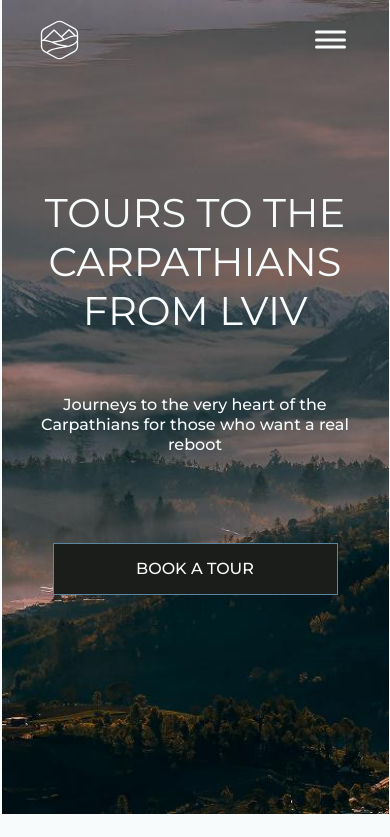
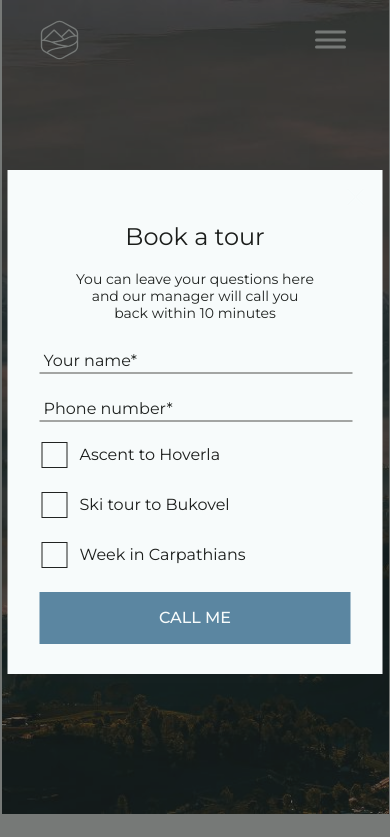
Before and after one commit to Lyadskyi/Carpathians, a plain HTML site: page index.html in a window 390 px wide. Both pictures are taken after a click on the button "BOOK A TOUR". Shown: the top 837 px of the page. Drawn offline with nearby package versions, Linux system fonts and the light colour scheme.

Commit message:
Made a modal window Book a tour for the mobile version

```diff
--- a/css/styles.css
+++ b/css/styles.css
@@ -1,4 +1,4 @@
-/* ===== COMMON STYLES { TAGS } ===== */
+/* ----- COMMON STYLES { TAGS } ----- */
 
 address {
 	font-style: normal;
@@ -54,7 +54,7 @@ ol {
 	outline: 1px solid palevioletred;
 } */
 
-/* ===== COMMON STYLES { CLASSES } ===== */
+/* ----- COMMON STYLES { CLASSES } ----- */
 
 .container {
 	padding: 0 32px;
@@ -82,7 +82,7 @@ ol {
 	margin-bottom: 28px;
 }
 
-/* ===== COMMON GLOBAL STYLES ===== */
+/* ----- COMMON GLOBAL STYLES ----- */
 
 .visually-hidden {
 	position: absolute;
@@ -103,7 +103,7 @@ ol {
 	height: 100vh;
 }
 
-/* !========== MOBILE ==========! */
+/* ! ========== MOBILE ========== ! */
 /* Layout: width: 375px(content-311px); height: 5396px; */
 
 @media screen and (min-width: 320px) {
@@ -114,7 +114,7 @@ ol {
 	}
 }
 
-/* ===== MOBILE (HEADER) STYLES ===== */
+/* ----- MOBILE (HEADER) STYLES ----- */
 
 .main-header-container {
 	position: absolute;
@@ -140,7 +140,7 @@ ol {
 	line-height: 0;
 }
 
-/* ===== MOBILE (SECTION HERO) STYLES ===== */
+/* ----- MOBILE (SECTION HERO) STYLES ----- */
 /* Layout: width: 375px(content-315px); height: 788px; */
 
 .sec-hero {
@@ -221,7 +221,7 @@ ol {
 	display: none;
 }
 
-/* ===== MOBILE (SECTION ABOUT US) STYLES ===== */
+/* ----- MOBILE (SECTION ABOUT US) STYLES ----- */
 /* Layout: width: 311px; height: 395px; */
 
 .about-us-description {
@@ -234,7 +234,7 @@ ol {
 	margin-bottom: 20px;
 }
 
-/* ===== MOBILE (SECTION OUR ADVANTAGES) STYLES ===== */
+/* ----- MOBILE (SECTION OUR ADVANTAGES) STYLES ----- */
 /* Layout: width: 315px; height: 621px; */
 
 .advantages-container {
@@ -301,7 +301,7 @@ ol {
 	margin-right: 8px;
 }
 
-/* ===== MOBILE (SECTION UPCOMING TOURS) STYLES ===== */
+/* ----- MOBILE (SECTION UPCOMING TOURS) STYLES ----- */
 /* Layout: width: 311px; height: 646px; */
 
 .image-container {
@@ -329,6 +329,14 @@ ol {
 	background-position: center;
 	background-repeat: no-repeat;
 	background-size: contain;
+}
+
+.tours-list-item-bukovel {
+	display: none;
+}
+
+.tours-list-item-carpathians {
+	display: none;
 }
 
 .tours-card-content {
@@ -372,7 +380,7 @@ ol {
 	outline-color: #5b86a1;
 }
 
-/* ===== MOBILE (SECTION REVIEWS) STYLES ===== */
+/* ----- MOBILE (SECTION REVIEWS) STYLES ----- */
 /* Layout: width: 311px; height: 1003px; */
 
 .reviews-list {
@@ -487,7 +495,7 @@ ol {
 	display: none;
 }
 
-/* ===== MOBILE (SECTION GALLERY) STYLES ===== */
+/* ----- MOBILE (SECTION GALLERY) STYLES ----- */
 /* Layout: width: 4480px; height: 599px; */
 /*
 .swiper-button-prev {
@@ -506,7 +514,7 @@ ol {
 	color: #5b86a1;;
 } */
 
-/* ===== MOBILE (SECTION QUESTIONS) STYLES ===== */
+/* ----- MOBILE (SECTION QUESTIONS) STYLES ----- */
 /* Layout: width: 375px; height: 632px; */
 
 .sec-questions {
@@ -629,7 +637,7 @@ ol {
 	outline-color: #5b86a1;
 }
 
-/* ===== MOBILE (FOOTER) STYLES ===== */
+/* ----- MOBILE (FOOTER) STYLES ----- */
 /* Layout: width: 375px; height: 400px; */
 
 .main-footer {
@@ -706,7 +714,7 @@ ol {
 	display: block;
 }
 
-/* ===== MOBILE (SIDE-OUT MENU) STYLES ===== */
+/* ----- MOBILE (SIDE-OUT MENU) STYLES ----- */
 /* Layout: width: 233px; height: 787; */
 
 .side-out-menu {
@@ -778,11 +786,187 @@ ol {
 	fill: #5b86a1;
 }
 
-/* !========== TABLET ==========! */
+/* ! ========== BACKDROP - MODAL WINDOW "BOOK A TOUR" ========== */
+
+.backdrop-book-a-tour {
+	display: block;
+	position: fixed;
+	top: 0;
+	left: 0;
+	width: 100%;
+	height: 100%;
+	overflow: auto;
+	z-index: 900;
+	background-color: rgba(32, 35, 33, 0.6);
+
+	opacity: 0;
+	visibility: hidden;
+	pointer-events: none;
+	transition: opacity 250ms linear, visibility 250ms linear;
+}
+
+.backdrop-book-a-tour.is-open {
+	opacity: 1;
+	visibility: visible;
+	pointer-events: auto;
+}
+
+/* ----- MOBILE STYLES - MODAL WINDOW "BOOK A TOUR" ----- */
+
+.modal-window {
+	position: absolute;
+	top: 50%;
+	left: 50%;
+	width: 375px;
+	height: 504px;
+	transform: translate(-50%, -50%);
+	box-shadow: 0 20px 50px 0 rgba(32, 35, 33, 0.1);
+	stroke: #202321;
+	background-color: #f7fbfb;
+}
+
+.modal-close-btn {
+	position: absolute;
+	top: 12px;
+	right: 12px;
+	line-height: 0;
+}
+
+.modal-close-btn .modal-close-btn-icon {
+	stroke: #202321;
+}
+
+.modal-close-btn:hover,
+.modal-close-btn:focus {
+	stroke: #5b86a1;
+}
+
+.modal-window-form {
+	padding: 52px 32px 36px;
+}
+
+.modal-window-form-title {
+	font-size: 24px;
+	line-height: 1.2085;
+	text-align: center;
+	margin-bottom: 20px;
+}
+
+.modal-window-form-description {
+	width: 238px;
+	height: 51px;
+	font-size: 14px;
+	line-height: 1.2085;
+	text-align: center;
+	margin-left: auto;
+	margin-right: auto;
+	margin-bottom: 24px;
+	color: #202321;
+}
+
+.modal-window-wrapper {
+	position: relative;
+	display: block;
+}
+
+.modal-window-wrapper::after {
+	content: '';
+	display: block;
+	position: absolute;
+	bottom: 0;
+	left: 0;
+	width: 100%;
+	height: 0px;
+	border: 1px solid #a3a5a3;
+}
+
+.modal-window-form-input {
+	display: block;
+	box-sizing: border-box;
+	border: transparent;
+	width: 100%;
+	height: 28px;
+	font-size: 16px;
+	margin-left: auto;
+	margin-right: auto;
+	margin-bottom: 20px;
+	padding-left: 4px;
+	background: #f7fbfb;
+}
+
+.modal-window-form-input::placeholder {
+	font-size: 16px;
+	color: #202321;
+}
+
+.modal-window-form-input:focus {
+	/* transition: outline-color 0.1s linear; */
+	outline-color: #5b86a1;
+}
+
+.checkbox-fieldset-wrapper {
+	display: flex;
+	flex-direction: column;
+	row-gap: 24px;
+	margin-bottom: 24px;
+	padding: 0;
+	border: none;
+}
+
+.checkbox-label {
+	display: flex;
+	align-items: center;
+	column-gap: 12px;
+	font-size: 16px;
+	line-height: 1.2085;
+}
+
+input[type='checkbox'] {
+	width: 24px;
+	height: 24px;
+}
+
+.modal-window-checkbox:checked
+	+ .checkbox-fieldset-own-checkmark
+	.checkbox-fieldset-own-checkmark-icon {
+	stroke: #202321;
+}
+
+.modal-window-checkbox:focus + .checkbox-fieldset-own-checkmark {
+	border: solid 1px #5b86a1;
+}
+
+.checkbox-fieldset-own-checkmark {
+	display: flex;
+	justify-content: center;
+	align-items: center;
+	width: 24px;
+	height: 24px;
+	cursor: pointer;
+	stroke: transparent;
+	border: solid 1px #202321;
+}
+
+.checkbox-fieldset-own-checkmark-icon {
+	fill: none;
+}
+
+.contact-form-btn {
+	width: 100%;
+}
+
+.contact-form-btn:hover,
+.contact-form-btn:focus {
+	transition: 250ms linear;
+	background-color: #1b1d1b;
+	outline-color: #5b86a1;
+}
+
+/* ! ========== TABLET ========== ! */
 /* Layout: width: 768px(content-728px); height: 5367px; */
 
 @media screen and (min-width: 768px) {
-	/* ===== COMMON STYLES { CLASSES } ===== */
+	/* ----- COMMON STYLES { CLASSES } ----- */
 
 	.container {
 		width: 728px;
@@ -800,7 +984,7 @@ ol {
 		margin-bottom: 40px;
 	}
 
-	/* ===== TABLET (HEADER) STYLES ===== */
+	/* ----- TABLET (HEADER) STYLES ----- */
 
 	.main-header-container {
 		max-width: 728px;
@@ -812,7 +996,7 @@ ol {
 		height: 60px;
 	}
 
-	/* ===== TABLET (SECTION HERO) STYLES ===== */
+	/* ----- TABLET (SECTION HERO) STYLES ----- */
 	/* Layout: width: 768px(content-728px); height: 818px; */
 
 	.sec-hero {
@@ -864,7 +1048,7 @@ ol {
 		font-size: 20px;
 	}
 
-	/* ===== TABLET (SECTION ABOUT US) STYLES ===== */
+	/* ----- TABLET (SECTION ABOUT US) STYLES ----- */
 	/* Layout: width: 728px; height: 327px; */
 
 	.about-us-description {
@@ -872,7 +1056,7 @@ ol {
 		line-height: 1.138;
 	}
 
-	/* ===== TABLET (SECTION OUR ADVANTAGES) STYLES ===== */
+	/* ----- TABLET (SECTION OUR ADVANTAGES) STYLES ----- */
 	/* Layout: width: 728px; height: 747px; */
 
 	.advantages-container {
@@ -969,7 +1153,7 @@ ol {
 		margin-right: 12px;
 	}
 
-	/* ===== TABLET (SECTION UPCOMING TOURS) STYLES ===== */
+	/* ----- TABLET (SECTION UPCOMING TOURS) STYLES ----- */
 	/* Layout: width: 728px; height: 789px; */
 
 	.image-container {
@@ -1092,7 +1276,7 @@ ol {
 		outline-color: #5b86a1;
 	}
 
-	/* ===== TABLET (SECTION REVIEWS) STYLES ===== */
+	/* ----- TABLET (SECTION REVIEWS) STYLES ----- */
 	/* Layout: width: 728px; height: 607px; */
 
 	.reviews-list {
@@ -1202,10 +1386,10 @@ ol {
 		display: none;
 	}
 
-	/* ===== TABLET (SECTION GALLERY) STYLES ===== */
+	/* ----- TABLET (SECTION GALLERY) STYLES ----- */
 	/* Layout: width: 728px; height: 442px; */
 
-	/* ===== TABLET (SECTION QUESTIONS) STYLES ===== */
+	/* ----- TABLET (SECTION QUESTIONS) STYLES ----- */
 	/* Layout: width: 768px; height: 688px; */
 
 	.sec-questions {
@@ -1287,7 +1471,7 @@ ol {
 		margin-top: 36px;
 	}
 
-	/* ===== TABLET (FOOTER) STYLES ===== */
+	/* ----- TABLET (FOOTER) STYLES ----- */
 	/* Layout: width: 768px; height: 469px; */
 
 	.main-footer {
@@ -1335,7 +1519,7 @@ ol {
 		margin-bottom: 0px;
 	}
 
-	/* ===== TABLET (SIDE-OUT MENU) STYLES ===== */
+	/* ----- TABLET (SIDE-OUT MENU) STYLES ----- */
 	/* Layout: width: 374px; height: 818; */
 
 	.side-out-menu {
--- a/index.html
+++ b/index.html
@@ -198,7 +198,7 @@
 								</button>
 							</div>
 						</li>
-						<li class="tours-list-item">
+						<li class="tours-list-item tours-list-item-bukovel">
 							<div class="tours-card-image bukovel-card"></div>
 							<div class="tours-card-content">
 								<h3 class="tours-card-title">Ski tour to Bukovel</h3>
@@ -209,17 +209,17 @@
 								</button>
 							</div>
 						</li>
-						<!-- <li class="tours-list-item">
+						<li class="tours-list-item tours-list-item-carpathians">
 							<div class="tours-card-image carpathians-card"></div>
 							<div class="tours-card-content">
 								<h3 class="tours-card-title">Week in Carpathians</h3>
 								<p class="tours-card-price">From UAH 9,999/person</p>
-								todo Button MORE DETAILS
+								<!-- todo Button MORE DETAILS -->
 								<button class="upcoming-tours-btn" type="button">
 									more details
 								</button>
 							</div>
-						</li> -->
+						</li>
 					</ul>
 				</div>
 			</section>
@@ -639,15 +639,15 @@
 			</div>
 		</footer>
 		<!-- ! BACKDROP - MODAL WINDOW "BOOK A TOUR" -->
-		<!-- <div class="backdrop-book-a-tour" id="backdrop_window_book_a_tour">
+		<div class="backdrop-book-a-tour" id="backdrop_window_book_a_tour">
 			<div class="modal-window">
-				todo Button CLOSE
+				<!-- todo Button CLOSE -->
 				<button
 					class="modal-close-btn"
 					type="button"
 					aria-label="Modal close button"
 				>
-					<svg class="modal-close-btn-icon" width="40" height="40">
+					<svg class="modal-close-btn-icon" width="30" height="30">
 						<use href="./images/icons/sprite.svg#icon-close"></use>
 					</svg>
 				</button>
@@ -657,7 +657,7 @@
 						You can leave your questions here and our manager will call you back
 						within 10 minutes
 					</p>
-					Input's field
+					<!-- Input's field -->
 					<div class="modal-window-wrapper">
 						<input
 							class="modal-window-form-input"
@@ -679,9 +679,9 @@
 							title="XXX-XXX-XX-XX"
 							required
 						/>
-						pattern="[0-9]{3}-[0-9]{3}-[0-9]{2}-[0-9]{2}"
+						<!-- pattern="[0-9]{3}-[0-9]{3}-[0-9]{2}-[0-9]{2}" -->
 					</div>
-					Input's fieldset
+					<!-- Input's fieldset -->
 					<fieldset class="checkbox-fieldset-wrapper">
 						<label class="checkbox-label">
 							<input
@@ -744,11 +744,11 @@
 							Week in Carpathians</label
 						>
 					</fieldset>
-					todo Button CALL ME
+					<!-- todo Button CALL ME -->
 					<button class="contact-form-btn" type="submit">call me</button>
 				</form>
 			</div>
-		</div> -->
+		</div>
 		<!-- ! BACKDROP - MODAL WINDOW "TOUR'S DETAILS" -->
 		<!-- <div class="backdrop-tours-details" id="backdrop_window_tours_details">
 			<div class="modal-window-tours-details modal-container">
```
